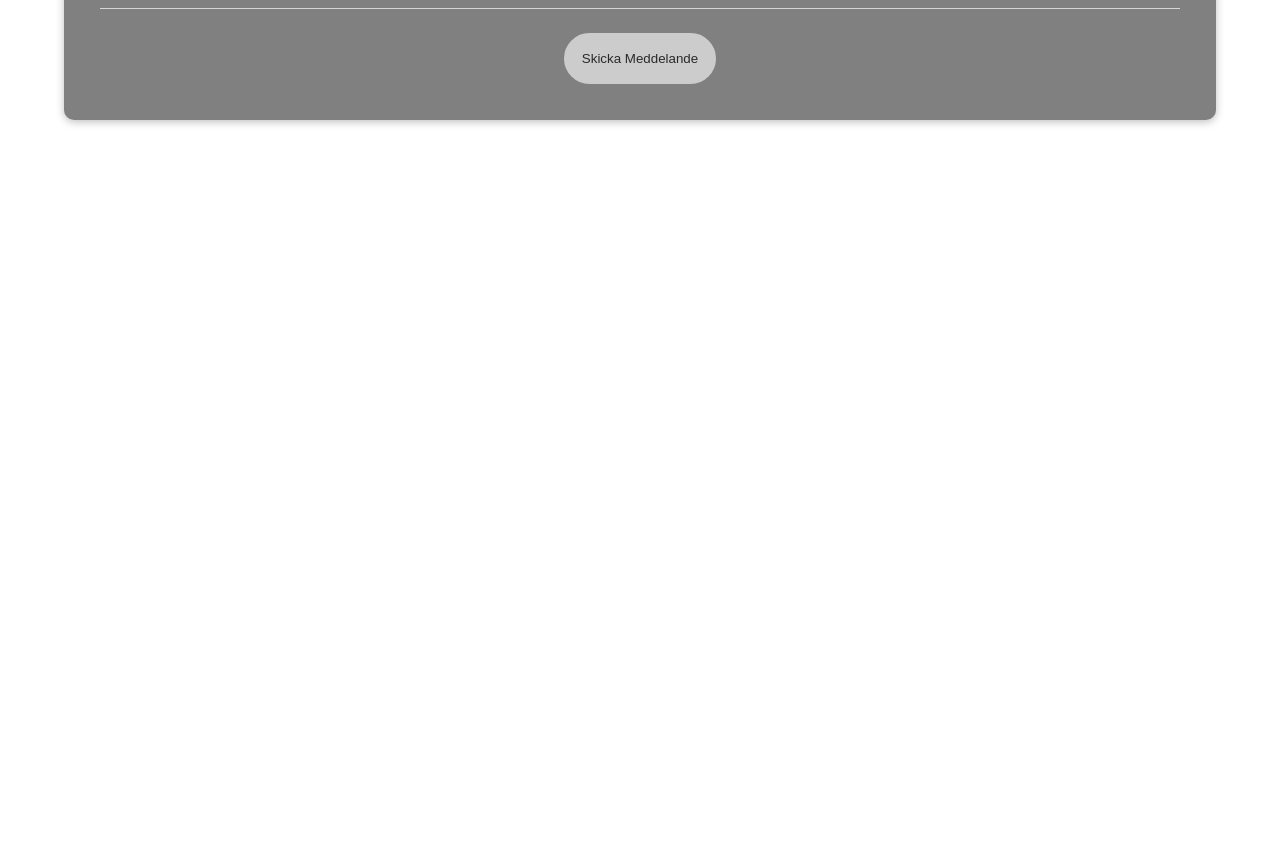
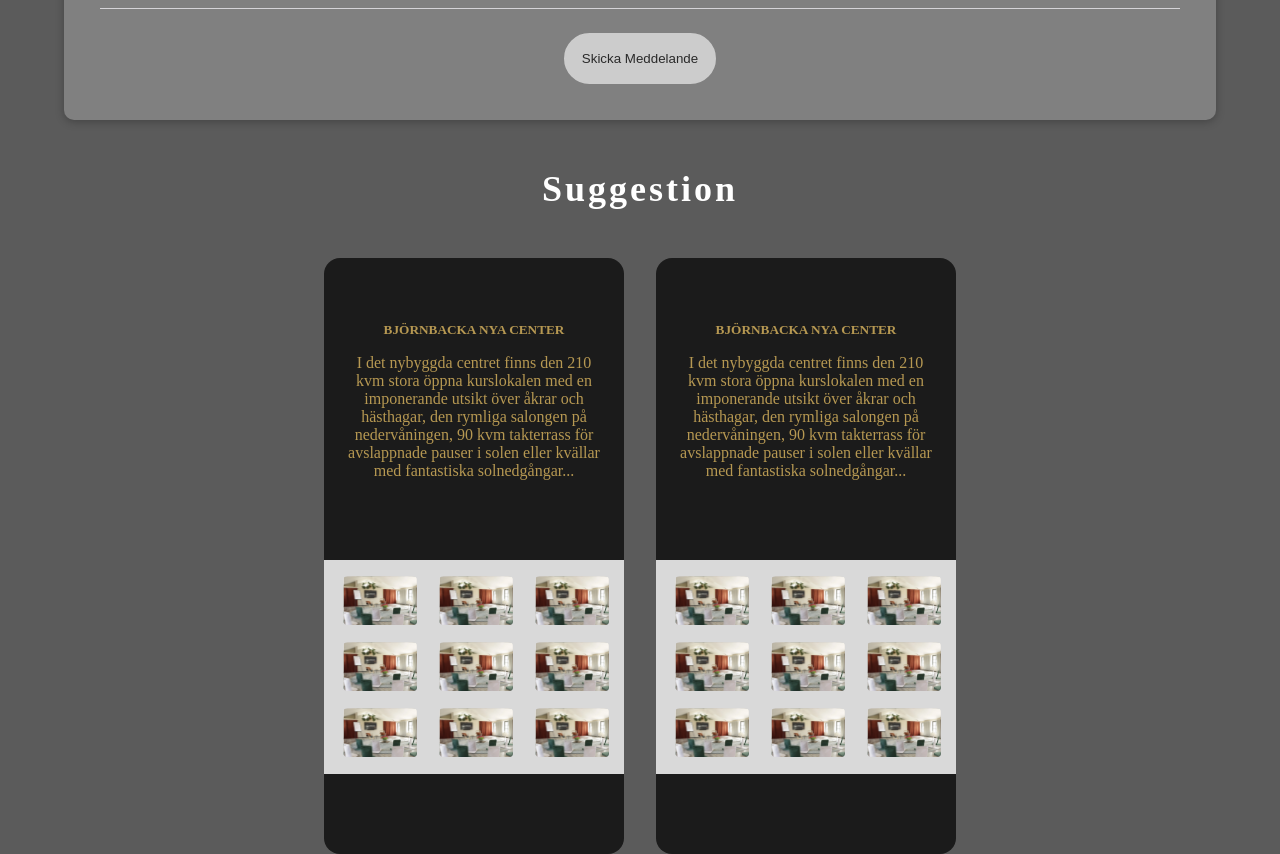
Before and after one commit to code-collaborate-fed24/bjornbacka, a React (Create React App) app: page /booking in a window 1280 px wide. Shown: the part 380-1234 px from the top of the page. Before the commit the page ends 800 px from the top, so only its background shows below. Built offline with nearby package versions, Linux system fonts and the light colour scheme.

Commit message:
suggestion-container

```diff
--- /dev/null
+++ b/src/components/Suggestion/SuggestionParent.js
@@ -0,0 +1,13 @@
+import React from "react";
+import Suggestion from "../Suggestion";
+import "./suggestionparent.css";
+const SuggestionParent = () => {
+	return (
+		<div className="suggestion-parent">
+			<Suggestion />
+			<Suggestion />
+		</div>
+	);
+};
+
+export default SuggestionParent;
--- /dev/null
+++ b/src/components/Suggestion/index.js
@@ -0,0 +1,31 @@
+import React from "react";
+import "./suggestion.css";
+const Suggestion = () => {
+	return (
+		<div className="suggestion-container">
+			<div className="suggestion-content">
+				<h5>BJÖRNBACKA NYA CENTER</h5>
+				<p>
+					I det nybyggda centret finns den 210 kvm stora öppna kurslokalen med
+					en imponerande utsikt över åkrar och hästhagar, den rymliga salongen
+					på nedervåningen, 90 kvm takterrass för avslappnade pauser i solen
+					eller kvällar med fantastiska solnedgångar...
+				</p>
+			</div>
+
+			<div className="suggestion-images-container">
+				<img src="./images/suggestion.svg" alt="suggestion-image1" />
+				<img src="./images/suggestion.svg" alt="suggestion-image2" />
+				<img src="./images/suggestion.svg" alt="suggestion-image3" />
+				<img src="./images/suggestion.svg" alt="suggestion-image4" />
+				<img src="./images/suggestion.svg" alt="suggestion-image5" />
+				<img src="./images/suggestion.svg" alt="suggestion-image6" />
+				<img src="./images/suggestion.svg" alt="suggestion-image7" />
+				<img src="./images/suggestion.svg" alt="suggestion-image8" />
+				<img src="./images/suggestion.svg" alt="suggestion-image9" />
+			</div>
+		</div>
+	);
+};
+
+export default Suggestion;
--- /dev/null
+++ b/src/components/Suggestion/suggestion.css
@@ -0,0 +1,32 @@
+.suggestion-container {
+	background-color: #1b1b1b;
+	color: #b69852;
+	padding: 2rem 0rem;
+	width: 300px;
+	border-radius: 1rem;
+	display: flex;
+	flex-direction: column;
+	justify-content: center;
+}
+.suggestion-content {
+	padding: 1rem 1.5rem;
+	display: flex;
+	flex-direction: column;
+	gap: 1rem;
+	margin: 1rem 0rem;
+}
+
+.suggestion-images-container {
+	background-color: #d9d9d9;
+	margin: 3rem 0rem;
+	padding: 1rem;
+	display: grid;
+	grid-template-columns: repeat(3, 1fr);
+	gap: 1rem;
+}
+.suggestion-images-container img {
+	width: 80px;
+	height: 50px;
+	object-fit: fill;
+	border-radius: 0.5rem;
+}
--- /dev/null
+++ b/src/components/Suggestion/suggestionparent.css
@@ -0,0 +1,11 @@
+.suggestion-parent {
+	display: flex;
+	align-items: center;
+	justify-content: center;
+	gap: 2rem;
+}
+@media screen and (max-width: 768px) {
+	.suggestion-parent {
+		flex-direction: column;
+	}
+}
--- /dev/null
+++ b/src/pages/booking/booking.css
@@ -0,0 +1,11 @@
+.booking-page {
+	min-height: 150vh;
+	background-color: #5b5b5b;
+}
+.booking-page h3 {
+	padding: 3rem 0rem;
+	text-align: center;
+	color: #ffffff;
+	font-size: 36px;
+	letter-spacing: 3px;
+}
--- a/src/pages/booking/index.js
+++ b/src/pages/booking/index.js
@@ -4,14 +4,18 @@ import Header from "../../components/Header";
 import BookingComponent from "../../components/BookingComponent";
 import Partners from "../../components/Partners";
 import Navbar from "../../components/Nav/Navbar";
+import SuggestionParent from "../../components/Suggestion/SuggestionParent";
+import "./booking.css";
 
 function index() {
 	return (
-		<>
+		<div className="booking-page">
 			<Navbar />
 
 			<BookingComponent />
-		</>
+			<h3>Suggestion</h3>
+			<SuggestionParent />
+		</div>
 	);
 }
 
```
Also changed, not shown: public/images/suggestion.svg (added).
